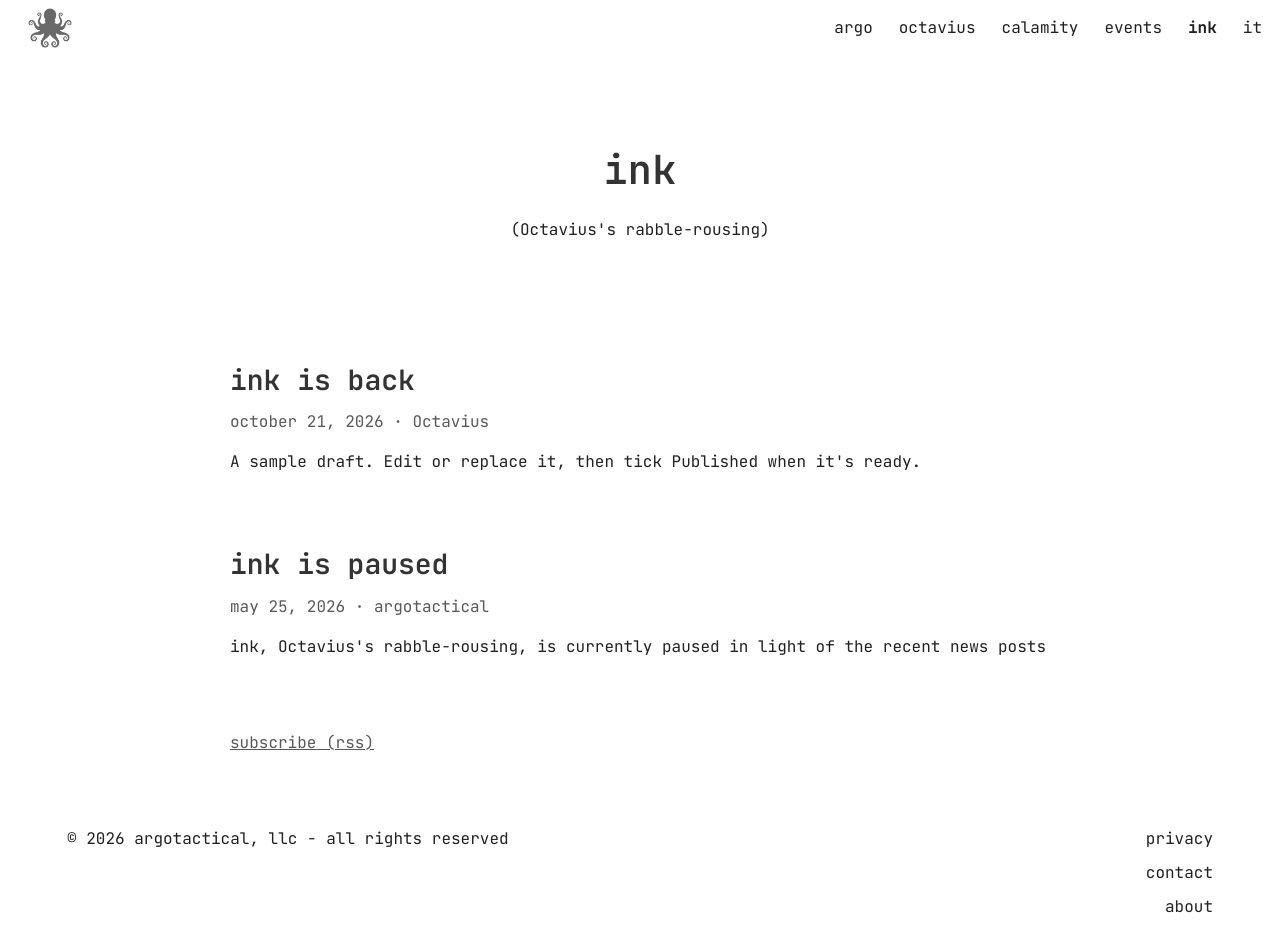
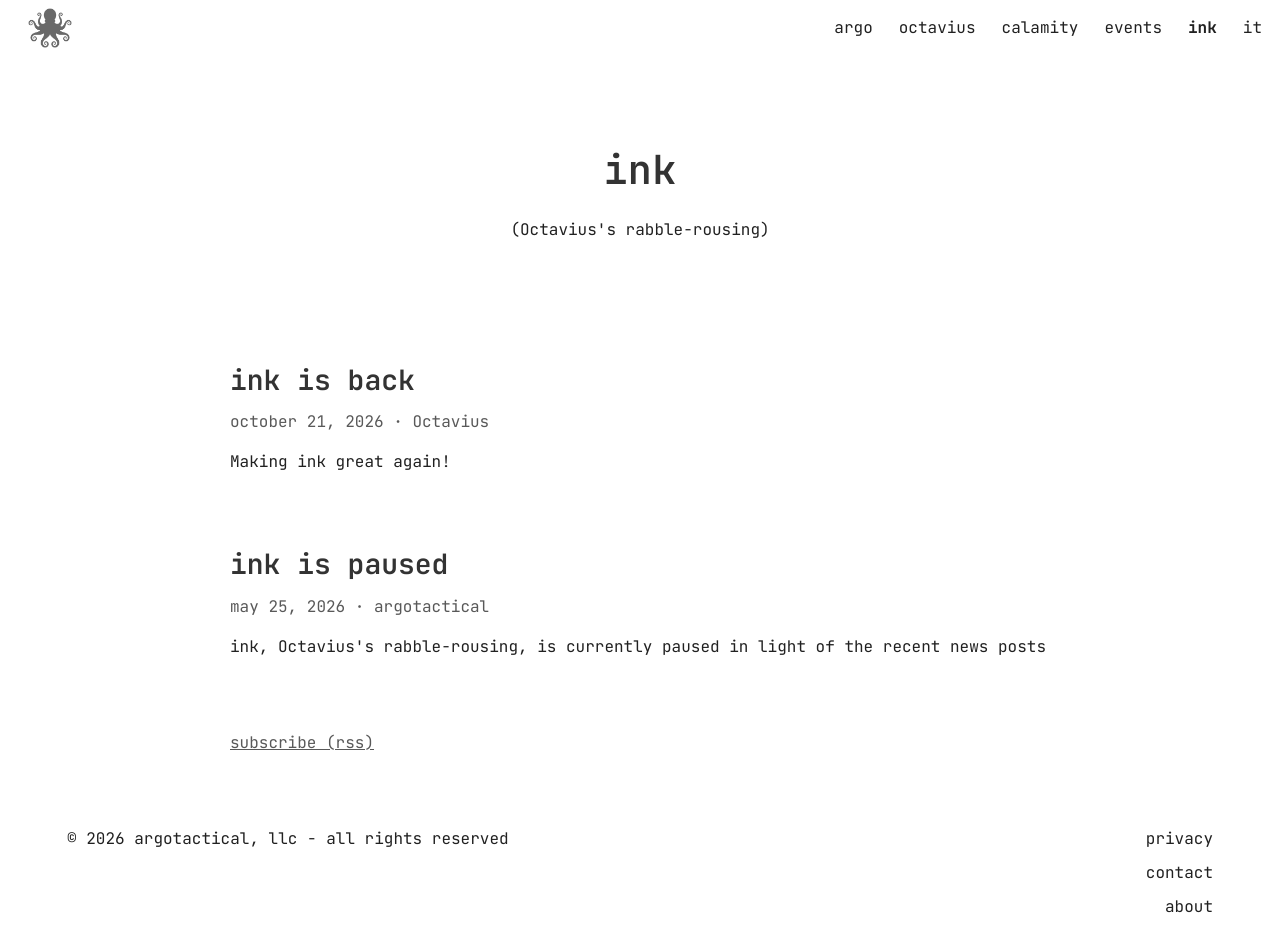
Before and after one commit to argotactical/www, a Jekyll site: the page built from ink/index.html, in a window 1280 px wide. Built offline with Jekyll 4.4.1, drawn with Linux system fonts in a browser that asks for light colours.

Commit message:
Update _posts/2026-10-21-ink-is-back.md (via Pages CMS)

```diff
--- a/_posts/2026-10-21-ink-is-back.md
+++ b/_posts/2026-10-21-ink-is-back.md
@@ -3,10 +3,10 @@
 date: 2026-10-21
 published: true
 author: Octavius
-description: A sample draft. Edit or replace it, then tick Published when it's ready.
+description: "Making ink great again! "
 ---
 ## Ink is back!
 
-I am making ink great again!
+Can’t keep this octopus down
 
 > Octavius
```
